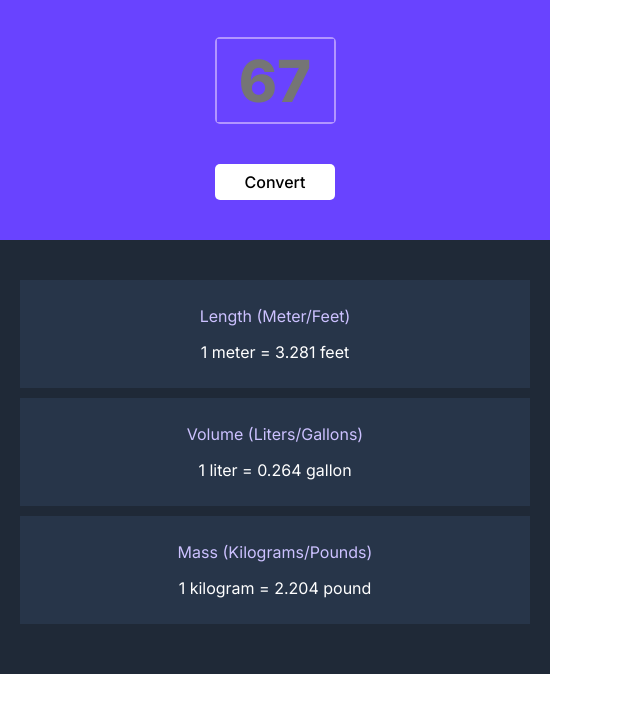
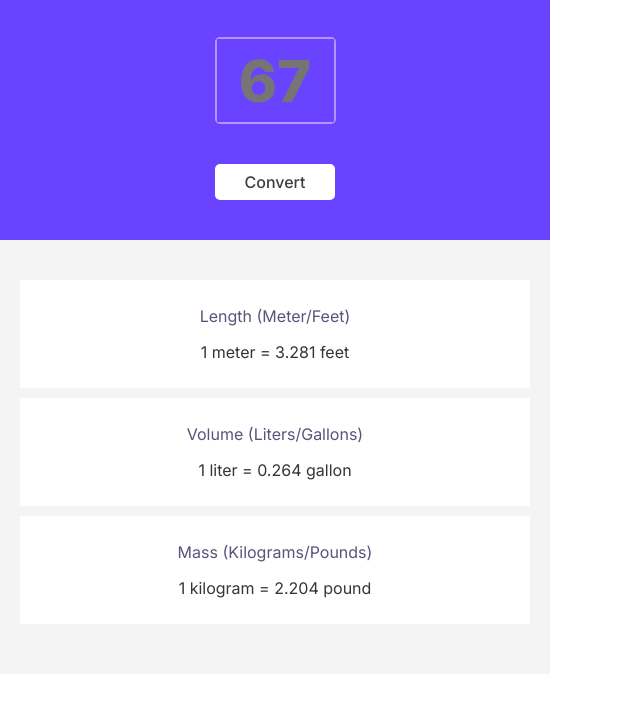
Before and after one commit to amirul1709/unit-converter, a website built with Vite: page index.html in a window 1280 px wide. Shown: the part 82-794 px from the top of the page, without its empty margins (0-640 px from the left). Built offline with nearby package versions, Linux system fonts and the light colour scheme.

Commit message:
used light-dark()

```diff
--- a/index.css
+++ b/index.css
@@ -1,3 +1,7 @@
+:root {
+    color-scheme: light dark;
+}
+
 body {
     margin: 0;
     font-family: "Inter", sans-serif;
@@ -15,6 +19,7 @@ button {
     font-size: 16px;
     font-weight: 500;
     background-color: #FFFFFF;
+    color: #3D3D3D;
     border: none;
     border-radius: 5px;
     padding: 8px 30px;
@@ -54,18 +59,18 @@ button {
     display: flex;
     flex-direction: column;
     justify-content: center;
-    background-color: #1F2937;
+    background-color: light-dark(#F4F4F4, #1F2937);
     padding: 40px 20px;
     margin: 0;
 }
 
 .conversion {
-    background-color: #273549;
-    color: #FFFFFF;
+    background-color: light-dark(#FFFFFF, #273549);
+    color: light-dark(#353535, #FFFFFF);
     margin-bottom: 10px;
     padding: 10px 20px;
 }
 
 .unit-name {
-    color: #CCC1FF;
+    color: light-dark(#5A537B, #CCC1FF);
 }
```
